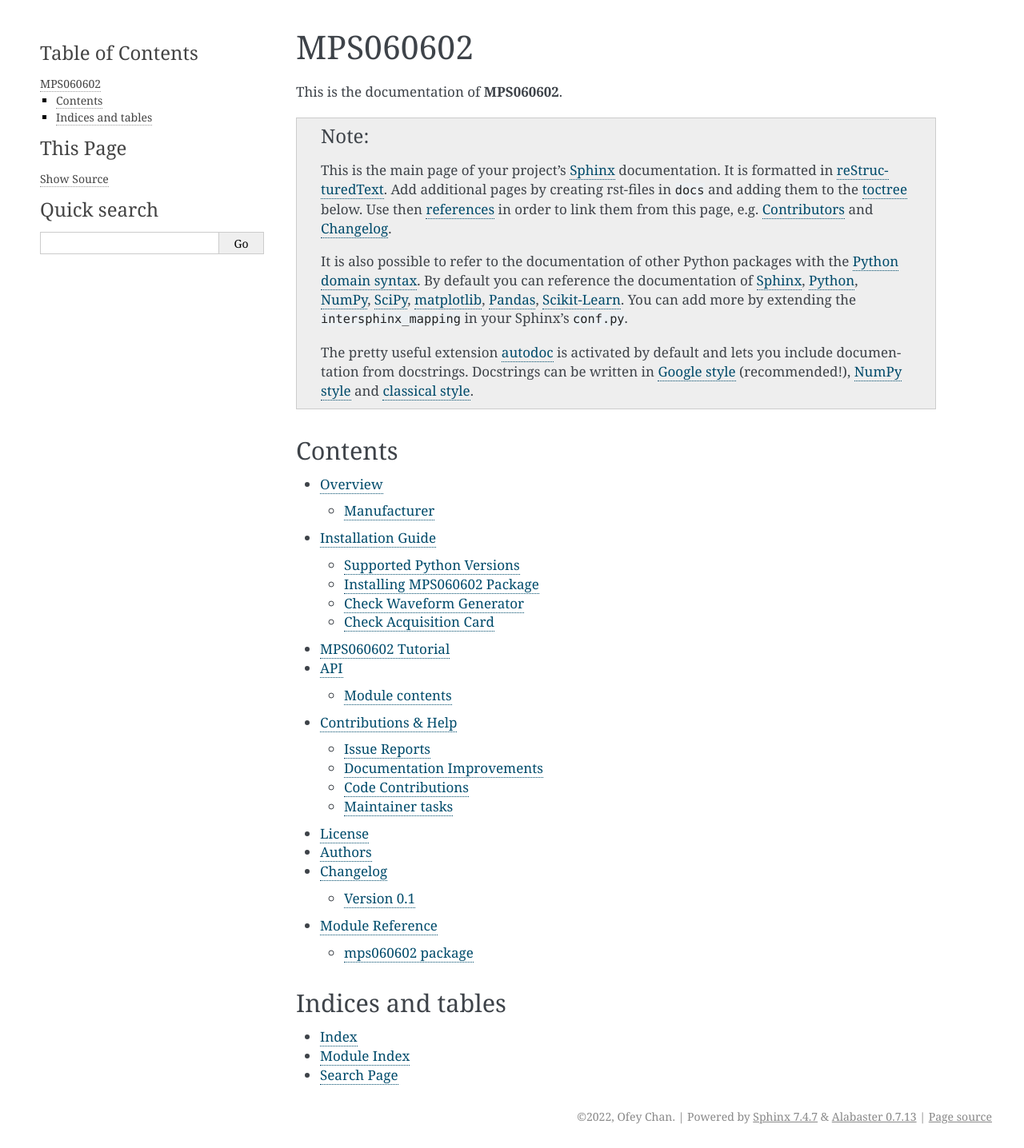
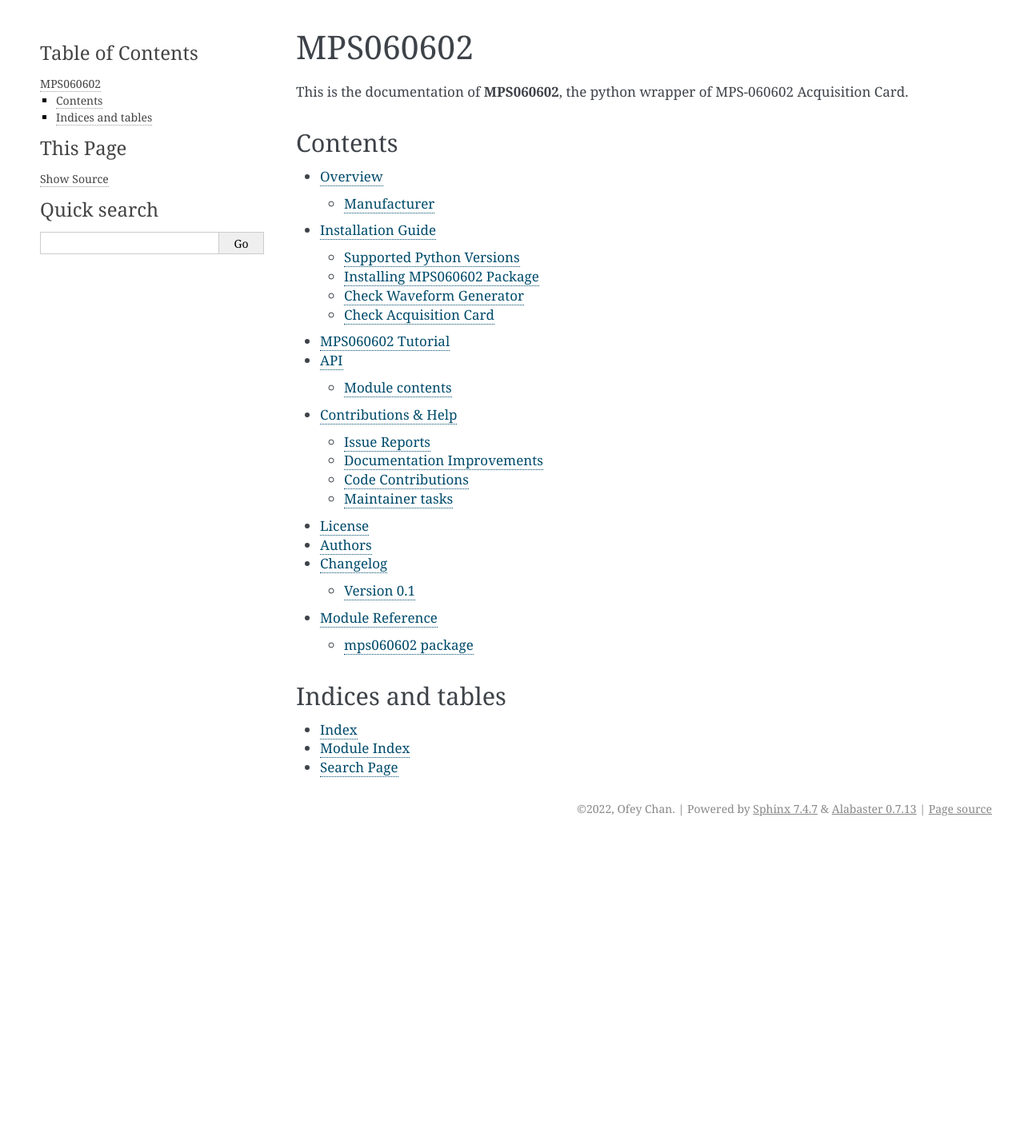
Before and after one commit to ofey404/MPS060602, a Sphinx documentation site: the page built from docs/index.rst, in a window 1280 px wide. Shown: the whole page at 80% size. Built offline with Sphinx 7.4.7, drawn with Linux system fonts in a browser that asks for light colours; after the commit the page ends 1051 px from its top, so only the background shows below that.

```diff
--- a/docs/index.rst
+++ b/docs/index.rst
@@ -2,26 +2,7 @@
 MPS060602
 =========
 
-This is the documentation of **MPS060602**.
-
-.. note::
-
-    This is the main page of your project's `Sphinx`_ documentation.
-    It is formatted in `reStructuredText`_. Add additional pages
-    by creating rst-files in ``docs`` and adding them to the `toctree`_ below.
-    Use then `references`_ in order to link them from this page, e.g.
-    :ref:`authors` and :ref:`changes`.
-
-    It is also possible to refer to the documentation of other Python packages
-    with the `Python domain syntax`_. By default you can reference the
-    documentation of `Sphinx`_, `Python`_, `NumPy`_, `SciPy`_, `matplotlib`_,
-    `Pandas`_, `Scikit-Learn`_. You can add more by extending the
-    ``intersphinx_mapping`` in your Sphinx's ``conf.py``.
-
-    The pretty useful extension `autodoc`_ is activated by default and lets
-    you include documentation from docstrings. Docstrings can be written in
-    `Google style`_ (recommended!), `NumPy style`_ and `classical style`_.
-
+This is the documentation of **MPS060602**, the python wrapper of MPS-060602 Acquisition Card.
 
 Contents
 ========
--- a/setup.py
+++ b/setup.py
@@ -19,7 +19,7 @@ if __name__ == "__main__":
             raise
         setup(
             use_scm_version={"version_scheme": "no-guess-dev"},
-            version="0.1",
+            version="0.0.1",
             author="Weiwen Chen",
             author_email="ofey206@gmail.com",
             license="MIT",
```
Also changed, not shown: setup.cfg (+9 -4 lines).
